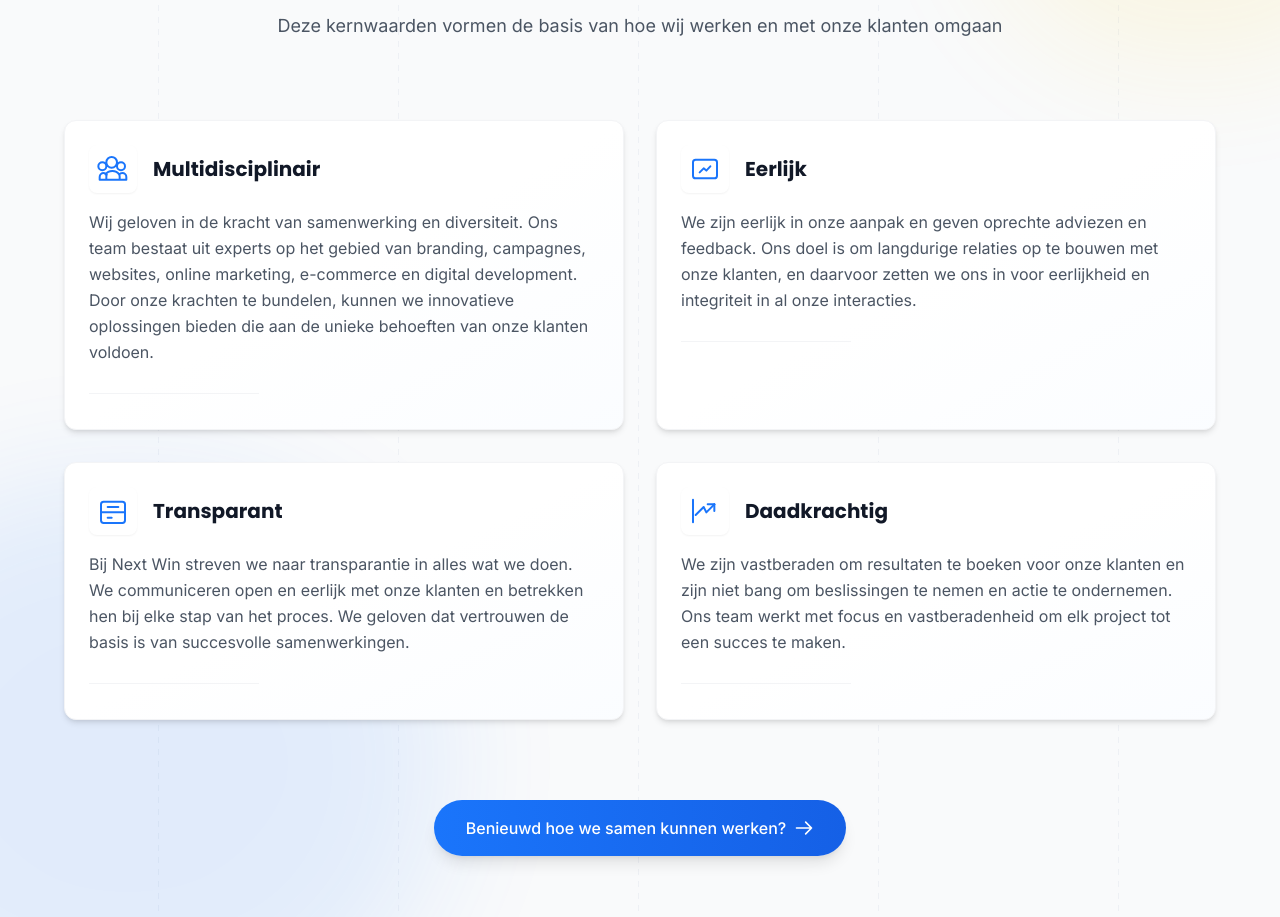
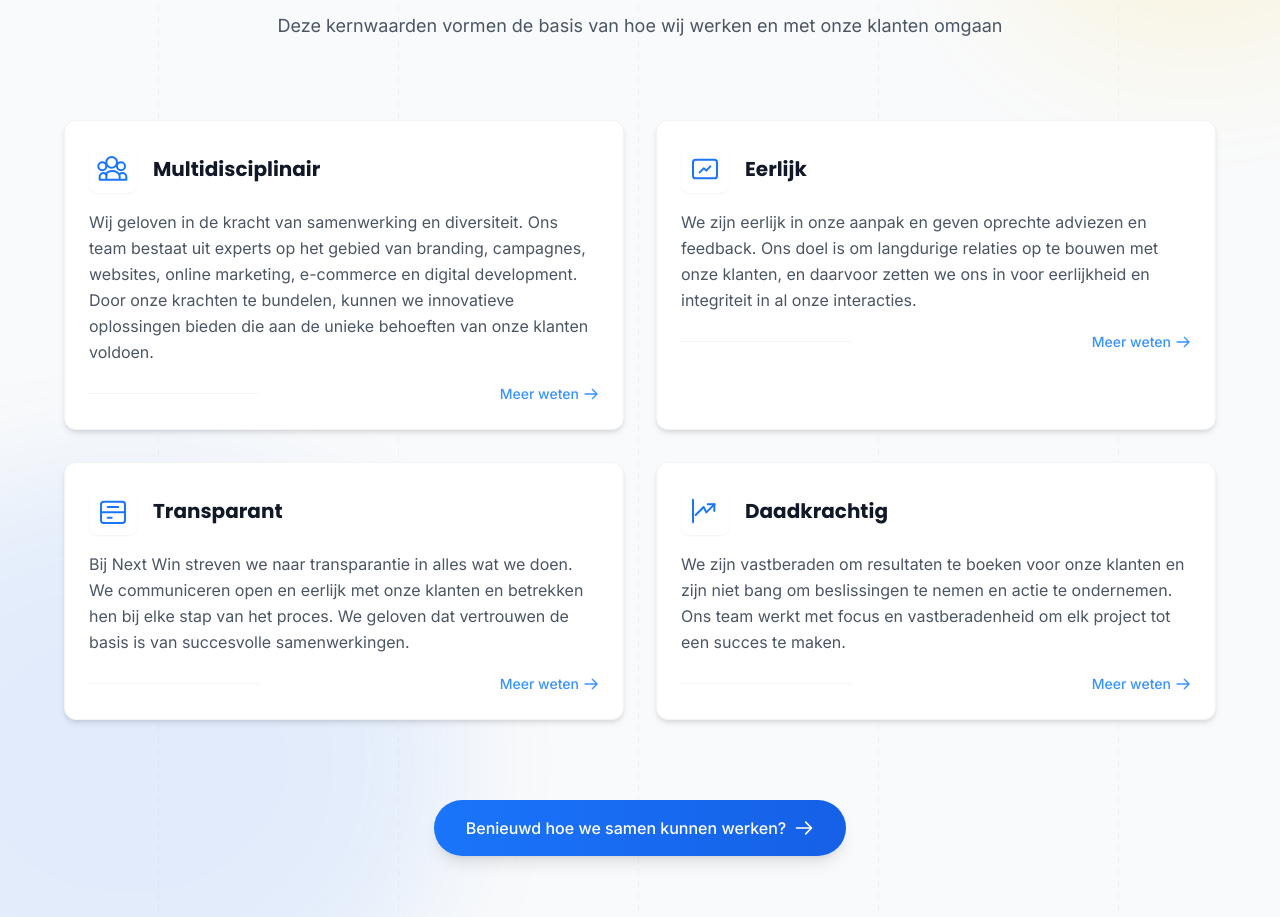
Before and after one commit to Next-win/nextwin-website, a Next.js app: page /about-us in a window 1280 px wide. Shown: the part 1240-2157 px from the top of the page. Built offline with nearby package versions, Linux system fonts and the light colour scheme.

Commit message:
Remove hover animations and transitions from value cards

```diff
--- a/src/components/sections/AboutSection.tsx
+++ b/src/components/sections/AboutSection.tsx
@@ -103,31 +103,23 @@ const AboutSection = () => {
             {values.map((value, index) => (
               <div
                 key={index}
-                className="bg-white rounded-xl shadow-md p-6 border border-gray-100 hover:shadow-lg transition-all duration-500 relative overflow-hidden group cursor-pointer"
+                className="bg-white rounded-xl shadow-md p-6 border border-gray-100"
               >
-                {/* Decorative background gradient */}
-                <div className="absolute inset-0 bg-gradient-to-br from-transparent via-transparent to-primary-50/30 group-hover:to-primary-100/40 transition-colors duration-500"></div>
-
-                {/* Accent bar on top */}
-                <div className="absolute top-0 left-0 right-0 h-1 bg-gradient-to-r from-primary-500 to-primary-600 transform origin-left scale-x-0 group-hover:scale-x-100 transition-transform duration-500"></div>
-
                 <div className="relative z-10">
                   <div className="flex items-center mb-4">
                     <div className="relative">
-                      {/* Icon container with shadow and gradient */}
-                      <div className="inline-flex items-center justify-center w-12 h-12 rounded-lg bg-white shadow-sm group-hover:shadow-md transition-all duration-300">
+                      <div className="inline-flex items-center justify-center w-12 h-12 rounded-lg bg-white shadow-sm">
                         {value.icon}
                       </div>
                     </div>
-                    <h3 className="text-xl font-bold ml-4 text-gray-900 group-hover:text-primary-700 transition-colors duration-300">{value.title}</h3>
+                    <h3 className="text-xl font-bold ml-4 text-gray-900">{value.title}</h3>
                   </div>
 
                   <p className="text-gray-600 leading-relaxed">{value.description}</p>
 
-                  {/* Bottom interactive element */}
                   <div className="mt-4 flex items-center justify-between">
-                    <div className="h-px w-1/3 bg-gray-100 group-hover:bg-primary-100 transition-colors duration-300"></div>
-                    <div className="text-primary-500 opacity-0 group-hover:opacity-100 transform translate-y-2 group-hover:translate-y-0 transition-all duration-300">
+                    <div className="h-px w-1/3 bg-gray-100"></div>
+                    <div className="text-primary-500">
                       <div className="inline-flex items-center text-sm font-medium">
                         <span className="mr-1">Meer weten</span>
                         <svg className="w-4 h-4" fill="none" viewBox="0 0 24 24" stroke="currentColor">
@@ -142,7 +134,7 @@ const AboutSection = () => {
           </div>
 
           <div className="mt-20 text-center">
-            <a href="/contact" className="inline-flex items-center px-8 py-4 rounded-full bg-gradient-to-r from-primary-600 to-primary-700 text-white font-medium shadow-lg hover:shadow-xl transition-all duration-300 hover:-translate-y-1">
+            <a href="/contact" className="inline-flex items-center px-8 py-4 rounded-full bg-gradient-to-r from-primary-600 to-primary-700 text-white font-medium shadow-lg">
               Benieuwd hoe we samen kunnen werken?
               <svg className="w-5 h-5 ml-2" fill="none" viewBox="0 0 24 24" stroke="currentColor">
                 <path strokeLinecap="round" strokeLinejoin="round" strokeWidth={2} d="M14 5l7 7m0 0l-7 7m7-7H3" />
```
